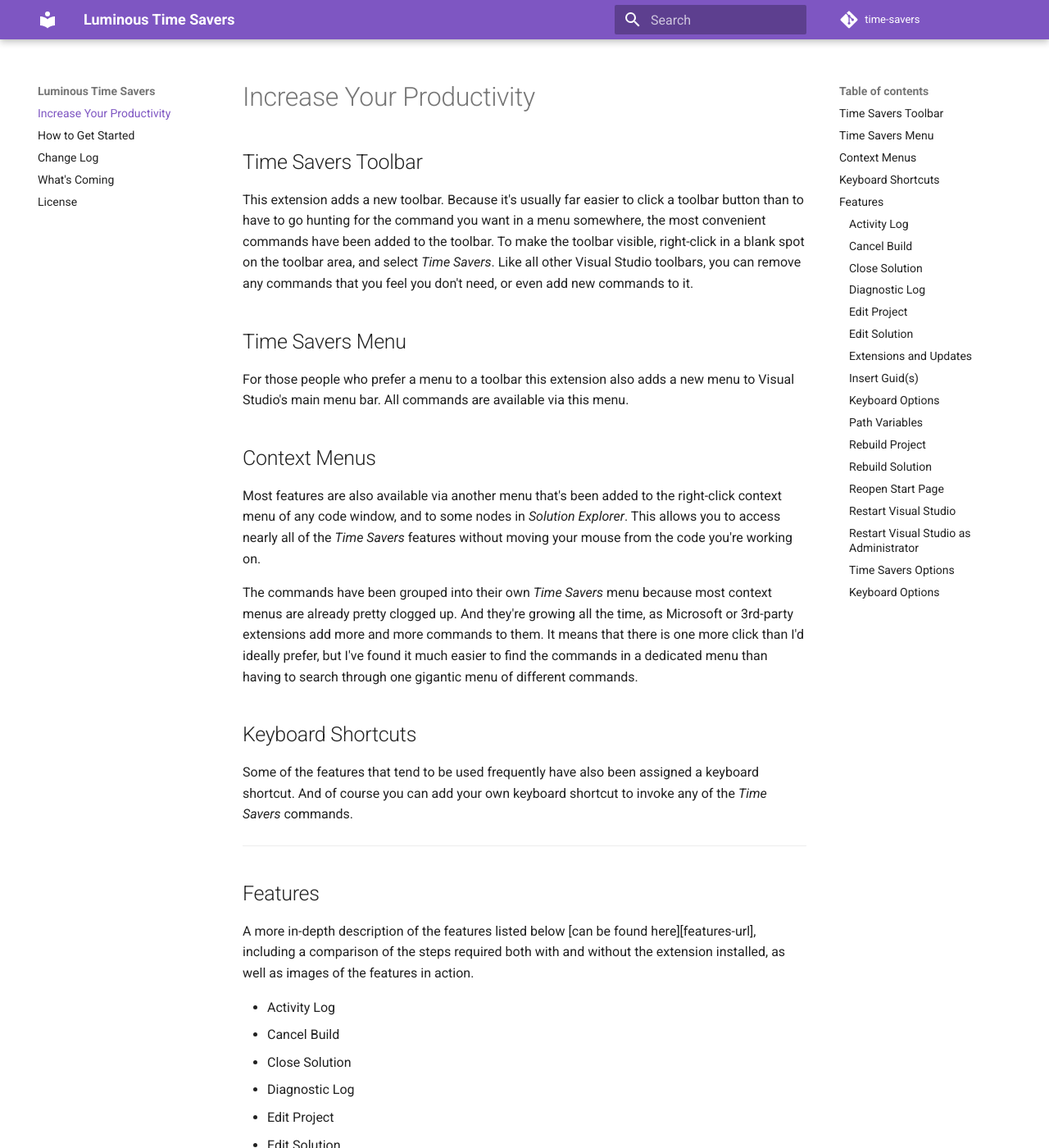
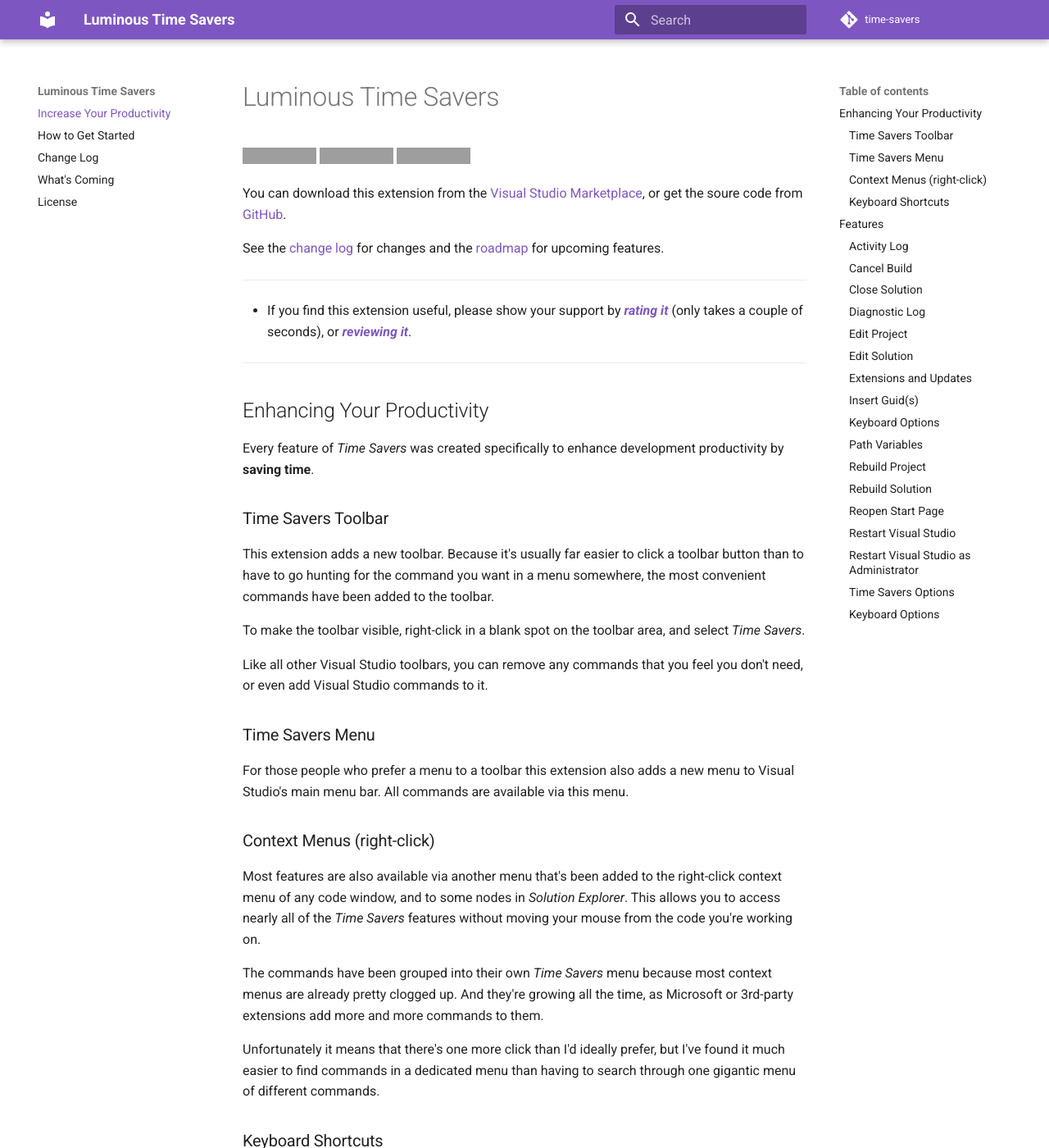
Before and after one commit to luminous-software/time-savers, an MkDocs documentation site: the page built from docs-source/index.md, in a window 1280 px wide and 1400 px high. Shown: the whole window at 82% size. Built offline with MkDocs 1.6.1 and Material for MkDocs 9.7.7, drawn with Linux system fonts in a browser that asks for light colours; comment, search, counter and statistics services are not loaded; old or Windows-style settings are respelled for this version of MkDocs; some of the changed text lies outside the part shown; grey boxes are pictures that could not be loaded.

Commit message:
Add/delete/edit text in index.md

```diff
--- a/docs-source/index.md
+++ b/docs-source/index.md
@@ -1,19 +1,41 @@
+# Luminous Time Savers
 
-## Time Savers Toolbar
+![Visual Studio Marketplace][version-badge-url]
+![Installs][installs-badge-url]
+![Rating][rating-badge-url]
+
+You can download this extension from the [Visual Studio Marketplace][marketplace-url],
+or get the soure code from [GitHub][github-url].
+
+See the [change log][changelog-url] for changes and the [roadmap][roadmap-url] for upcoming features.
+
+---
+
+- If you find this extension useful, please show your support by [***rating it***][rating-url]
+(only takes a couple of seconds),
+or [***reviewing it***][rating-url].
+
+---
+## Enhancing Your Productivity
+Every feature of *Time Savers* was created specifically to enhance development productivity by **saving time**.
+
+### Time Savers Toolbar
 This extension adds a new toolbar.
 Because it's usually far easier to click a toolbar button than to have to go hunting for
 the command you want in a menu somewhere,
 the most convenient commands have been added to the toolbar.
+
 To make the toolbar visible, right-click in a blank spot on the toolbar area,
 and select *Time Savers*.
+
 Like all other Visual Studio toolbars, you can remove any commands that you feel you don't need,
-or even add new commands to it.
+or even add Visual Studio commands to it.
 
-## Time Savers Menu
+### Time Savers Menu
 For those people who prefer a menu to a toolbar this extension also adds a new menu to
 Visual Studio's main menu bar. All commands are available via this menu.
 
-## Context Menus
+### Context Menus (right-click)
 Most features are also available via another menu that's been added to the
 right-click context menu of any code window, and to some nodes in *Solution Explorer*.
 This allows you to access nearly all of the *Time Savers* features
@@ -22,42 +44,19 @@
 The commands have been grouped into their own *Time Savers* menu because most context menus
 are already pretty clogged up. And they're growing all the time,
 as Microsoft or 3rd-party extensions add more and more commands to them.
-It means that there is one more click than I'd ideally prefer,
-but I've found it much easier to find the commands in a dedicated menu
+
+Unfortunately it means that there's one more click than I'd ideally prefer,
+but I've found it much easier to find commands in a dedicated menu
 than having to search through one gigantic menu of different commands.
 
-## Keyboard Shortcuts
-
+### Keyboard Shortcuts
 Some of the features that tend to be used frequently have also been assigned a keyboard shortcut.
-And of course you can add your own keyboard shortcut to invoke any of the *Time Savers* commands.
-
----
+And of course you can add your own keyboard shortcut to any of the *Time Savers* commands.
 
 ## Features
 
-A more in-depth description of the features listed below [can be found here][features-url],
-including a comparison of the steps required both with and without the extension installed,
-as well as images of the features in action.
+### Activity Log
 
-- Activity Log
-- Cancel Build
-- Close Solution
-- Diagnostic Log
-- Edit Project
-- Edit Solution
-- Extensions and Updates
-- Insert Guid(s)
-- Keyboard Options
-- Path Variables
-- Rebuild Project
-- Rebuild Solution
-- Reopen Start Page
-- Restart Visual Studio
-- Restart Visual Studio as Administrator
-
----
-
-### Activity Log
 Open the Visual Studio activity monitor log.
 The activity log is a powerful tool for troubleshooting issues with *VS Packages*, *VS Extensions*,
 *MEF Components**, and *pkgdef* files, and provides useful insights into what Visual Studio is doing.
@@ -121,3 +120,25 @@
 
 ### Keyboard Options
 Open the *Tools* | *Options* dialog at the *Environment* | *Keyboard* node.
+
+[version-badge-url]: http://vsmarketplacebadge.apphb.com/version-short/YannDuran.VisualStudioTimeSavers.svg?label=version&colorB=7E57C2
+[installs-badge-url]: http://vsmarketplacebadge.apphb.com/installs-short/YannDuran.VisualStudioTimeSavers.svg?colorB=7E57C2
+[rating-badge-url]: http://vsmarketplacebadge.apphb.com/rating-short/YannDuran.VisualStudioTimeSavers.svg?colorB=7E57C2
+
+[github-url]: http://www.github.com/luminous-software/time-savers
+
+[marketplace-url]: https://marketplace.visualstudio.com/vsgallery/049c7ac5-ba44-4a72-b4ee-7be7fb1b0edd
+[gallery-url]: https://visualstudiogallery.msdn.microsoft.com/049c7ac5-ba44-4a72-b4ee-7be7fb1b0edd
+[rating-url]: https://marketplace.visualstudio.com/vsgallery/049c7ac5-ba44-4a72-b4ee-7be7fb1b0edd#review-details
+[qna-url]: https://marketplace.visualstudio.com/vsgallery/049c7ac5-ba44-4a72-b4ee-7be7fb1b0edd#qna
+[suggestions-url]: https://marketplace.visualstudio.com/vsgallery/049c7ac5-ba44-4a72-b4ee-7be7fb1b0edd#qna
+
+[changelog-url]: https://github.com/luminous-software/time-savers/blob/master/CHANGELOG.md
+[roadmap-url]: https://github.com/luminous-software/time-savers/blob/master/roadmap.md
+[features-url]: https://luminous-software.solutions/extensions-vs/#time-savers
+[icon-url]: /assets/images/favicon.ico
+
+[contributing-url]: https://github.com/luminous-software/time-savers/blob/master/.github/CONTRIBUTING.md
+[extensibility-tools-url]: https://visualstudiogallery.msdn.microsoft.com/ab39a092-1343-46e2-b0f1-6a3f91155aa6
+
+[license-url]: https://github.com/luminous-software/time-savers/blob/master/LICENSE
```
